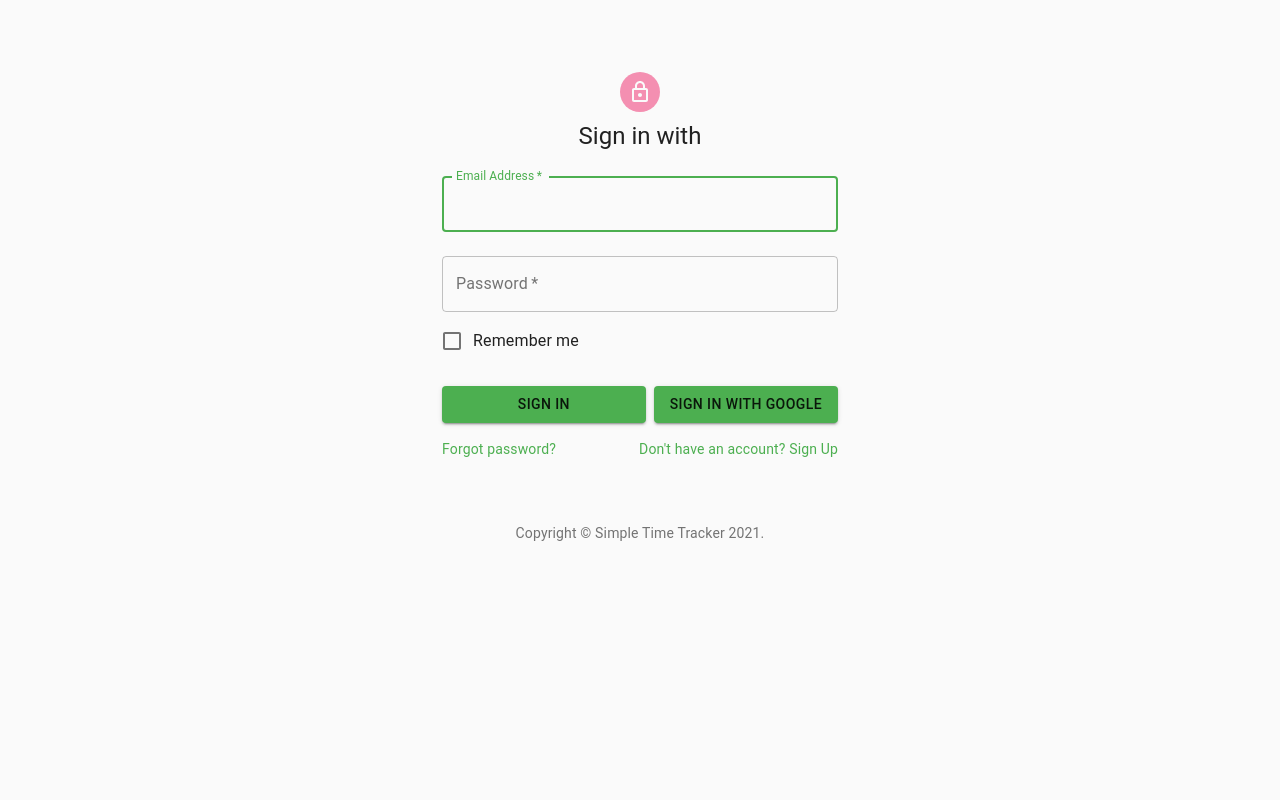
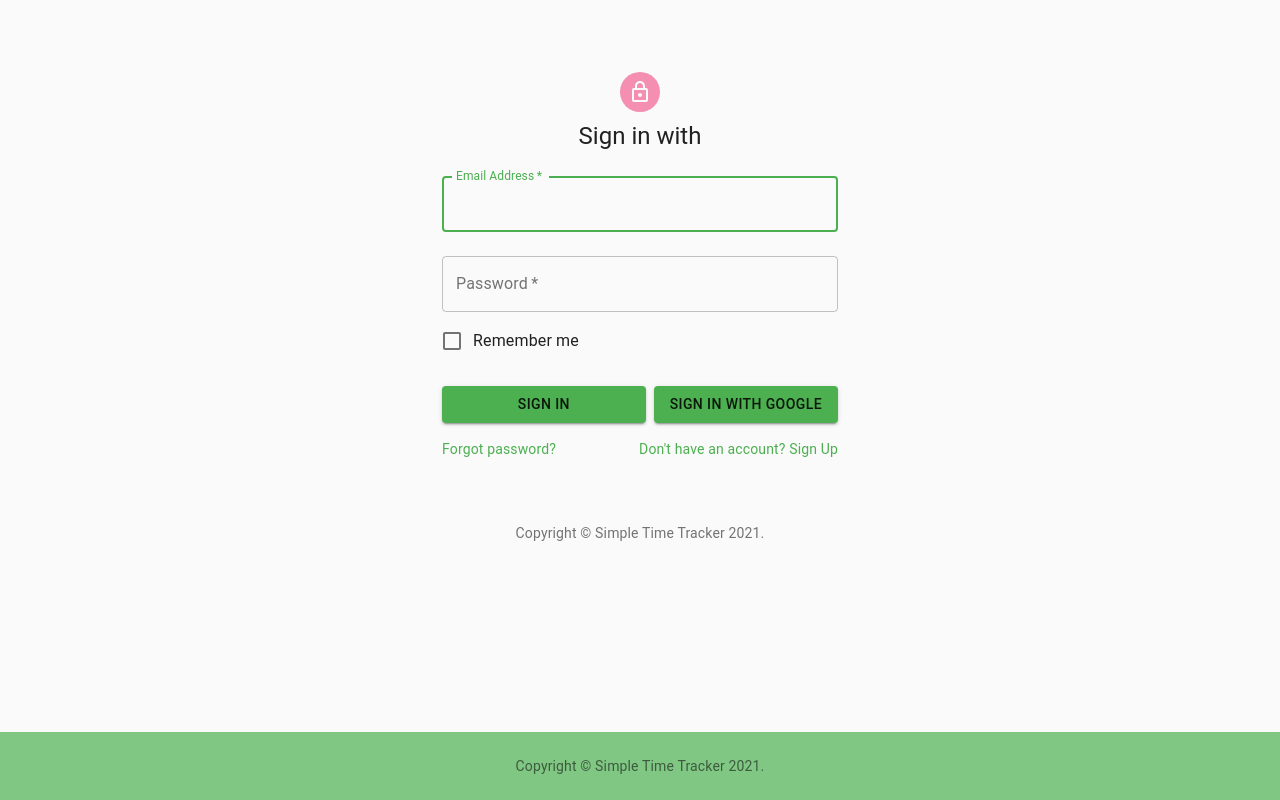
Before and after one commit to michkrej/simple-time-tracker, a React (Create React App) app: page /login in a window 1280 px wide. Built offline with nearby package versions, Linux system fonts and the light colour scheme; no server answers.

Commit message:
Added startpage

```diff
--- a/src/components/App/App.js
+++ b/src/components/App/App.js
@@ -1,5 +1,5 @@
 import React, { useState, useEffect } from 'react'
-import { Overview, Login } from '../../pages/index'
+import { Overview, Login, Start } from '../../pages/index'
 import { Route, Switch, Redirect } from 'react-router-dom'
 
 import { auth, createUserProfileDocument } from '../../firebase/firebase.utils'
@@ -33,14 +33,11 @@ function App (props) {
 
   return (
     <>
-      <CssBaseline />
+      <title>Simple Time Tracker</title>
+      <CssBaseline/>
       <Switch>
-        <Route
-          path='/overview'
-          render={() => (
-            <Overview />
-          )}
-        />
+        <Route exact path='/' component={Start}/>
+        <Route path='/overview' component={Overview}/>
         <Route exact path='/login' render={
           () => props.currentUser ? (<Redirect to='/overview' />) : (<Login/>)
         }/>
--- a/src/components/Footer/Footer.jsx
+++ b/src/components/Footer/Footer.jsx
@@ -1,6 +1,7 @@
 import React from 'react';
 import { makeStyles } from '@material-ui/core/styles';
 import Container from '@material-ui/core/Container';
+
 import { Copyright } from '../index'
 
 const useStyles = makeStyles((theme) => ({
@@ -10,18 +11,18 @@ const useStyles = makeStyles((theme) => ({
     marginTop: 'auto',
     marginLeft: 0,
     backgroundColor:
-      theme.palette.type === 'light' ? theme.palette.secondary.light : theme.palette.primary.main
+      theme.palette.type === 'light' ? theme.palette.primary.light : theme.palette.primary.dark
   }
 }));
 
-export default function StickyFooter () {
+export default function StickyFooter() {
   const classes = useStyles();
 
   return (
-      <footer className={classes.footer}>
-        <Container maxWidth="sm">
-          <Copyright />
-        </Container>
-      </footer>
+    <footer className={classes.footer}>
+      <Container maxWidth="sm">
+        <Copyright />
+      </Container>
+    </footer>
   );
 }
--- /dev/null
+++ b/src/components/LogoutButton/LogoutButton.jsx
@@ -0,0 +1,34 @@
+import React from 'react';
+import { makeStyles } from '@material-ui/core/styles';
+import Fab from '@material-ui/core/Fab';
+import ExitToAppIcon from '@material-ui/icons/ExitToApp';
+
+import { Link } from 'react-router-dom'
+
+const useStyles = makeStyles((theme) => ({
+  fab: {
+    position: 'absolute',
+    bottom: theme.spacing(5),
+    right: theme.spacing(2)
+  }
+}));
+
+const LogoutButton = () => {
+  const classes = useStyles();
+
+  const isStartPage = window.location.pathname === '/'
+
+  console.log(isStartPage)
+
+  return (
+    <>
+      <Link to={isStartPage ? '/login' : '/'}>
+        <Fab className={classes.fab} color="secondary" >
+          <ExitToAppIcon />
+        </Fab>
+      </Link>
+    </>
+  );
+}
+
+export default LogoutButton
--- a/src/components/NewActivity/NewActivity.jsx
+++ b/src/components/NewActivity/NewActivity.jsx
@@ -38,6 +38,9 @@ const useStyles = makeStyles((theme) => ({
   },
   timePicker: {
     width: '10.8rem'
+  },
+  select: {
+    padding: theme.spacing(1)
   }
 }))
 
@@ -75,6 +78,7 @@ const NewActivity = (props) => {
           value={project}
           onChange={handleChange}
           defaultValue={options[0]}
+          className={classes.select}
         >
           {options.map(option => {
             return (<MenuItem id={option} key={option} value={option}>{option}</MenuItem>)
--- a/src/components/index.js
+++ b/src/components/index.js
@@ -4,3 +4,4 @@ export { default as SignIn } from './SignIn/SignIn'
 export { default as Copyright } from './Copyright/Copyright'
 export { default as TimeInput } from './TimeInput/TimeInput'
 export { default as Footer } from './Footer/Footer'
+export { default as LogoutButton } from './LogoutButton/LogoutButton'
--- a/src/pages/Login.jsx
+++ b/src/pages/Login.jsx
@@ -1,13 +1,14 @@
 import React from 'react'
-import { SignIn } from '../components/index'
+import { Footer, SignIn } from '../components/index'
 
 import { signInWithGoogle } from '../firebase/firebase.utils'
+import { containerStyle } from './contants'
 
 const LoginPage = () => {
   return (
-    <div>
-      <title>Simple Time Tracker</title>
+    <div className={containerStyle().root}>
       <SignIn signInWithGoogle={signInWithGoogle} />
+      <Footer />
     </div>
   )
 }
--- a/src/pages/Overview.jsx
+++ b/src/pages/Overview.jsx
@@ -1,27 +1,19 @@
 import React from 'react'
-import { NewActivity, Footer } from '../components/index'
-import { Container, CssBaseline, makeStyles } from '@material-ui/core'
+import { NewActivity, Footer, LogoutButton } from '../components/index'
+import { Container, makeStyles } from '@material-ui/core'
+import { containerStyle } from './contants';
 
-const useStyles = makeStyles((theme) => ({
-  root: {
-    display: 'flex',
-    flexDirection: 'column',
-    minHeight: '100vh',
-    margin: 0
-  }
-}));
-
-const Overview = (props) => {
-  const classes = useStyles()
+const OverviewPage = (props) => {
+  const classes = containerStyle()
   return (
     <div className={classes.root}>
       <Container >
-        <title>Overview</title>
         <NewActivity />
       </Container>
+      <LogoutButton />
       <Footer />
     </div>
   )
 }
 
-export default Overview
+export default OverviewPage
--- /dev/null
+++ b/src/pages/Start.jsx
@@ -0,0 +1,29 @@
+import { Container, Grid, makeStyles, Typography } from '@material-ui/core'
+import React from 'react'
+
+import { Footer, LogoutButton } from '../components';
+import { containerStyle } from './contants';
+
+const useStyles = makeStyles((theme) => ({
+  root: {
+    marginTop: theme.spacing(15)
+  }
+}));
+
+const StartPage = () => {
+  const classes = useStyles()
+
+  return (
+    <div className={containerStyle().root}>
+      <Grid container className={classes.root} justify='center'>
+        <Grid item>
+          <Typography variant='h1' component='h2' align='center'>Simple Time Tracker</Typography>
+        </Grid>
+      </Grid>
+      <LogoutButton />
+      <Footer />
+    </div>
+  )
+}
+
+export default StartPage
--- /dev/null
+++ b/src/pages/contants.js
@@ -0,0 +1,10 @@
+import { makeStyles } from '@material-ui/core'
+
+export const containerStyle = makeStyles((theme) => ({
+  root: {
+    display: 'flex',
+    flexDirection: 'column',
+    minHeight: '100vh',
+    margin: 0
+  }
+}))
--- a/src/pages/index.js
+++ b/src/pages/index.js
@@ -1,2 +1,3 @@
 export { default as Overview } from './Overview'
 export { default as Login } from './Login'
+export { default as Start } from './Start'
```
